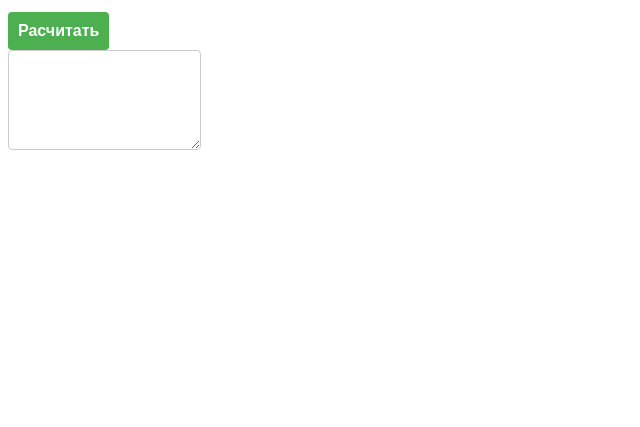
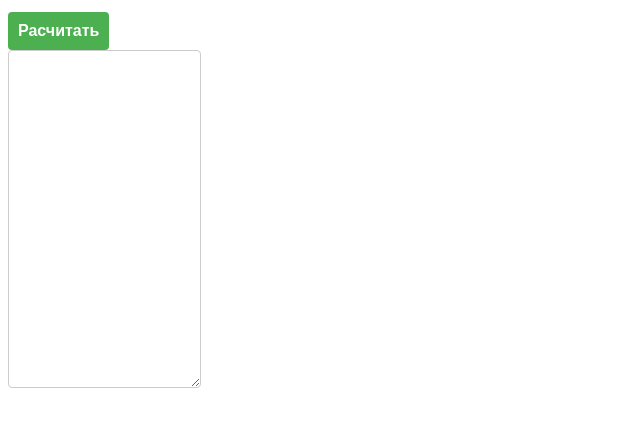
Before and after one commit to gdsStern/gdsStern.github.io, a plain HTML site: page index.html in a window 1280 px wide. Shown: the part 299-726 px from the top of the page, 0-640 px from the left. Drawn offline with Linux system fonts and the light colour scheme.

Commit message:
Update index.html

```diff
--- a/index.html
+++ b/index.html
@@ -99,7 +99,7 @@ textarea {
     <br>
     <button id="button">Расчитать</button>
     <br>
-    <textarea id="text"></textarea>
+    <textarea id="text" rows="20"></textarea>
 
     <script>
        let select = document.getElementById("form-select")
```
